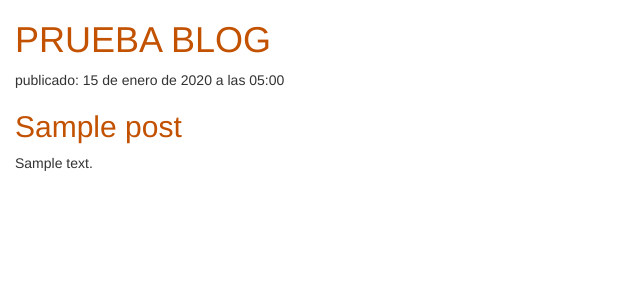
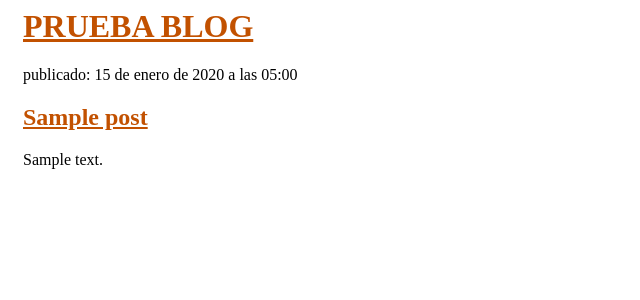
Before and after one commit to andre98652/my-first-blog, a Django app: page / in a window 1280 px wide. Shown: the top 300 px of the page, without its empty margins (0-640 px from the left). Run offline with Django 4.2, Linux system fonts and the light colour scheme; tables that the repository leaves empty hold one stand-in row (values such as "Sample post"); some libraries are stand-ins or nearby versions.

Commit message:
10 commit

```diff
--- a/Blogspot/blog/templates/blog/post_list.html
+++ b/Blogspot/blog/templates/blog/post_list.html
@@ -4,9 +4,8 @@
 <html lang="en">
 <head>
     <title>BLOG</title>
-    <link rel="stylesheet" href="//maxcdn.bootstrapcdn.com/bootstrap/3.2.0/css/bootstrap.min.css">
-    <link rel="stylesheet" href="//maxcdn.bootstrapcdn.com/bootstrap/3.2.0/css/bootstrap-theme.min.css">
-    <link rel="stylesheet" href="{% static 'css/blog.css' %}">
+
+    <link rel="stylesheet" href="{% static '/css/blog.css' %}">
 
 </head>
 <body>
```
